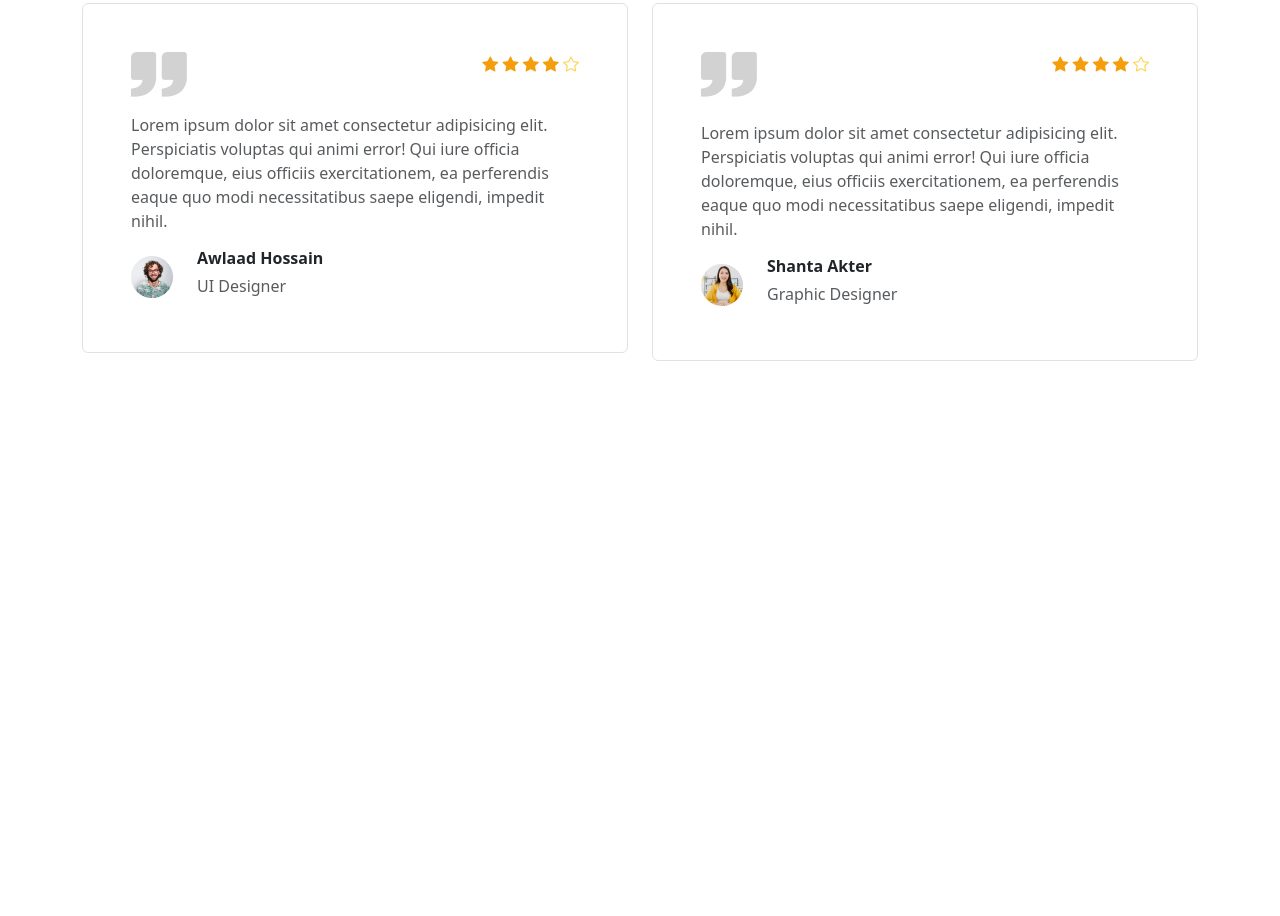
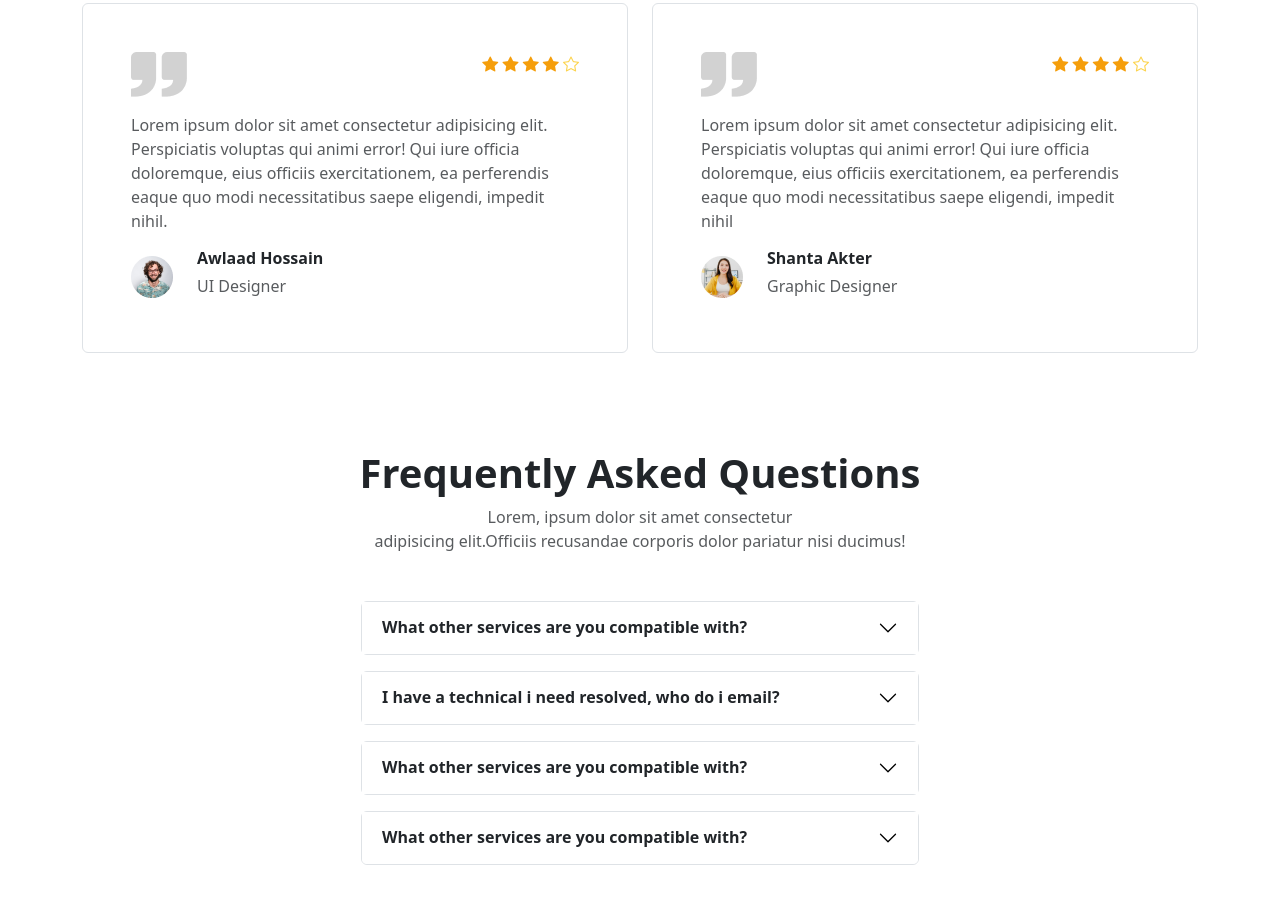
Before and after one commit to Sakil71/Bd-edu, a plain HTML site: page index.html in a window 1280 px wide. Shown: the part 3454-4370 px from the top of the page. Before the commit the page ends 3863 px from the top, so only its background shows below. Drawn offline with nearby package versions, Linux system fonts and the light colour scheme.

Commit message:
Sixth-Commit

```diff
--- a/index.html
+++ b/index.html
@@ -325,9 +325,9 @@
           <p class="opacity-75">Lorem ipsum dolor sit amet consectetur adipisicing elit. Ex nobis optio <br> voluptatibus quasi fugit deleniti eos a id natus accusantium! Quod omnis consequatur iusto.</p>
         </div>
         <div class="row d-flex gx-4">
-          <div class="col">
+          <div class="col h-50">
             <div class="p-5 border border-1 rounded mb-5">
-              <div class="d-flex justify-content-between mb-3">
+              <div class="d-flex justify-content-between pb-3">
                 <div>
                   <img src="images/comma.png" alt="">
                 </div>
@@ -353,9 +353,9 @@
               </div>
             </div>
           </div>
-          <div class="col">
+          <div class="col h-50">
             <div class="p-5 border border-1 rounded mb-5">
-              <div class="d-flex justify-content-between mb-4">
+              <div class="d-flex justify-content-between pb-3">
                 <div>
                   <img src="images/comma.png" alt="">
                 </div>
@@ -368,7 +368,7 @@
                 </div>
             </div>
               <div>
-                <p class="opacity-75">Lorem ipsum dolor sit amet consectetur adipisicing elit. Perspiciatis voluptas qui animi error! Qui iure officia doloremque, eius officiis exercitationem, ea perferendis eaque quo modi necessitatibus saepe eligendi, impedit nihil.</p>
+                <p class="opacity-75">Lorem ipsum dolor sit amet consectetur adipisicing elit. Perspiciatis voluptas qui animi error! Qui iure officia doloremque, eius officiis exercitationem, ea perferendis eaque quo modi necessitatibus saepe eligendi, impedit nihil</p>
               </div>
               <div class="d-flex align-items-center">
                 <div class="pe-4">
@@ -383,6 +383,61 @@
           </div>
         </div>
       </section>
+      <!-- Accordion Section  -->
+      <section class="my-5">
+        <div class="text-center my-5">
+          <h1 class="fw-bold">Frequently Asked Questions</h1>
+          <p class="opacity-75">Lorem, ipsum dolor sit amet consectetur <br> adipisicing elit.Officiis recusandae corporis dolor pariatur nisi ducimus!</p>
+        </div>
+        <div class="d-flex justify-content-center">
+          <div class="accordion accordion-flush w-50" id="accordionFlushExample">
+            <div class="accordion-item mb-3 border border-1 rounded">
+              <h2 class="accordion-header" id="flush-headingOne">
+                <button class="accordion-button collapsed fw-bold" type="button" data-bs-toggle="collapse" data-bs-target="#flush-collapseOne" aria-expanded="false" aria-controls="flush-collapseOne">
+                  What other services are you compatible with?
+                </button>
+              </h2>
+              <div id="flush-collapseOne" class="accordion-collapse collapse" aria-labelledby="flush-headingOne" data-bs-parent="#accordionFlushExample">
+                <div class="accordion-body opacity-75">There are many variations of passages of available, but the majority have suffered alteration in some form, by injected humour, or randomised words which don't look even slightly believable. If you are going to use a passage of Lorem Ipsum, you need to be sure there isn't anything
+                embarrassing hidden in the middle of text. All the generators on the</div>
+              </div>
+            </div>
+            <div class="accordion-item mb-3 border border-1 rounded">
+              <h2 class="accordion-header" id="flush-headingTwo">
+                <button class="accordion-button collapsed fw-bold" type="button" data-bs-toggle="collapse" data-bs-target="#flush-collapseTwo" aria-expanded="false" aria-controls="flush-collapseTwo">
+                  I have a technical i need resolved, who do i email?
+                </button>
+              </h2>
+              <div id="flush-collapseTwo" class="accordion-collapse collapse" aria-labelledby="flush-headingTwo" data-bs-parent="#accordionFlushExample">
+                <div class="accordion-body opacity-75">There are many variations of passages of available, but the majority have suffered alteration in some form, by injected humour, or randomised words which don't look even slightly believable. If you are going to use a passage of Lorem Ipsum, you need to be sure there isn't anything
+                embarrassing hidden in the middle of text. All the generators on the</div>
+              </div>
+            </div>
+            <div class="accordion-item mb-3 border border-1 rounded">
+              <h2 class="accordion-header" id="flush-headingThree">
+                <button class="accordion-button collapsed fw-bold" type="button" data-bs-toggle="collapse" data-bs-target="#flush-collapseThree" aria-expanded="false" aria-controls="flush-collapseThree">
+                  What other services are you compatible with?
+                </button>
+              </h2>
+              <div id="flush-collapseThree" class="accordion-collapse collapse" aria-labelledby="flush-headingThree" data-bs-parent="#accordionFlushExample">
+                <div class="accordion-body opacity-75">There are many variations of passages of available, but the majority have suffered alteration in some form, by injected humour, or randomised words which don't look even slightly believable. If you are going to use a passage of Lorem Ipsum, you need to be sure there isn't anything
+                embarrassing hidden in the middle of text. All the generators on the</div>
+              </div>
+            </div>
+            <div class="accordion-item mb-5 border border-1 rounded">
+              <h2 class="accordion-header" id="flush-headingFour">
+                <button class="accordion-button collapsed fw-bold" type="button" data-bs-toggle="collapse" data-bs-target="#flush-collapseFour" aria-expanded="false" aria-controls="flush-collapseFour">
+                  What other services are you compatible with?
+                </button>
+              </h2>
+              <div id="flush-collapseFour" class="accordion-collapse collapse" aria-labelledby="flush-headingFour" data-bs-parent="#accordionFlushExample">
+                <div class="accordion-body opacity-75">There are many variations of passages of available, but the majority have suffered alteration in some form, by injected humour, or randomised words which don't look even slightly believable. If you are going to use a passage of Lorem Ipsum, you need to be sure there isn't anything
+                embarrassing hidden in the middle of text. All the generators on the</div>
+              </div>
+            </div>
+          </div>
+        </div>
+      </section>
     </main>
 
 
```
